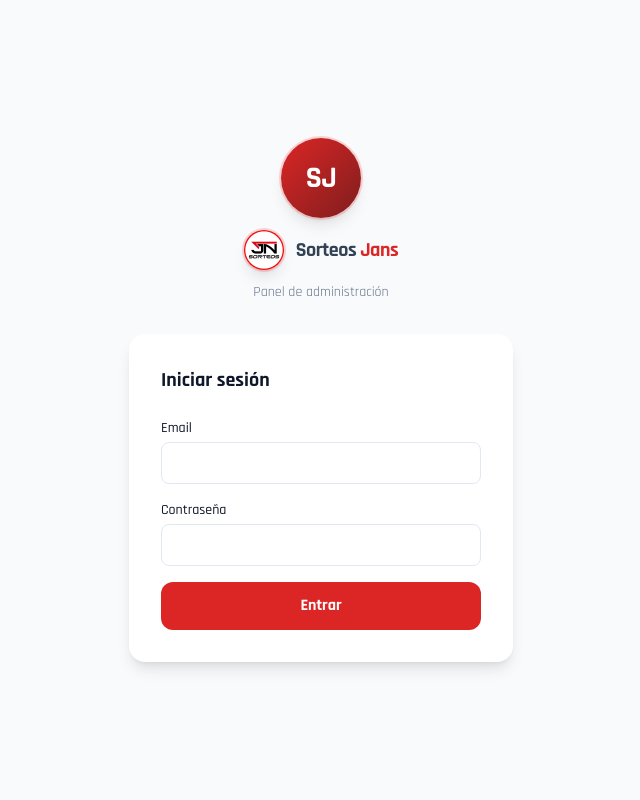
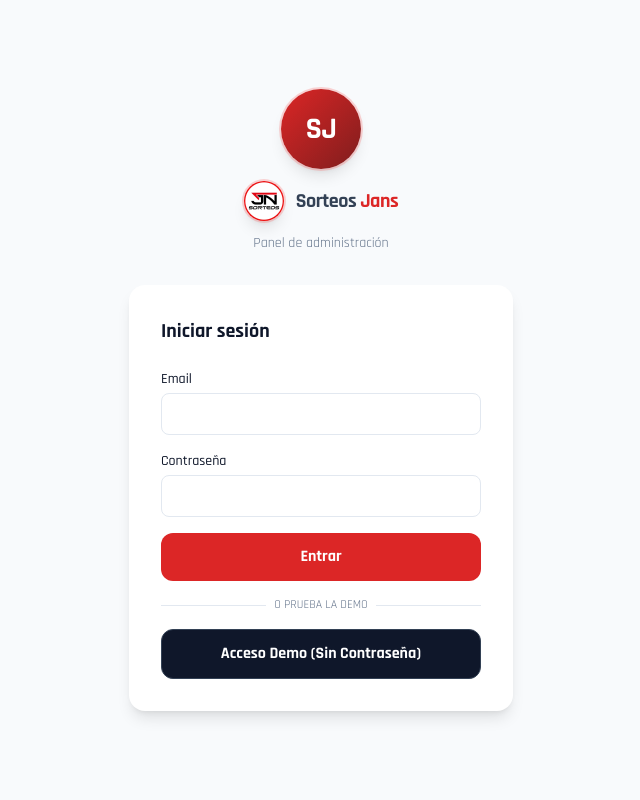
Before and after one commit to INNIT4/ibani, a Next.js app in the folder dist-demo-rifas/: page /admin/login in a window 1280 px wide. Shown: the top 800 px of the page, without its empty margins (319-959 px from the left). Built offline with nearby package versions, Linux system fonts and the light colour scheme; no server answers.

Commit message:
feat: enable admin access in demo mode by bypassing auth

```diff
--- a/dist-demo-rifas/app/admin/login/page.tsx
+++ b/dist-demo-rifas/app/admin/login/page.tsx
@@ -76,6 +76,23 @@
             >
               {loading ? "Iniciando sesión..." : "Entrar"}
             </button>
+
+            <div className="relative my-6">
+              <div className="absolute inset-0 flex items-center">
+                <span className="w-full border-t border-slate-200 dark:border-slate-700"></span>
+              </div>
+              <div className="relative flex justify-center text-xs uppercase">
+                <span className="bg-white dark:bg-slate-800 px-2 text-slate-500">O prueba la demo</span>
+              </div>
+            </div>
+
+            <button
+              type="button"
+              onClick={() => router.push("/admin")}
+              className="w-full py-3 bg-slate-900 dark:bg-slate-700 hover:bg-black dark:hover:bg-slate-600 text-white font-bold rounded-xl transition-colors border border-slate-700"
+            >
+              Acceso Demo (Sin Contraseña)
+            </button>
           </form>
         </div>
       </div>
--- a/dist-demo-rifas/lib/firebase.ts
+++ b/dist-demo-rifas/lib/firebase.ts
@@ -3,10 +3,12 @@
 export const db = {} as any;
 export const auth = {
   onAuthStateChanged: (callback: any) => {
-    // Simulamos que no hay nadie logueado para la demo pública
-    callback(null);
+    // Simulamos un usuario admin logueado para la demo
+    callback({ uid: "demo-user", email: "admin@demo.com", displayName: "Admin Demo" });
     return () => {};
-  }
+  },
+  currentUser: { uid: "demo-user", email: "admin@demo.com", displayName: "Admin Demo" },
+  signOut: async () => {}
 } as any;
 const app = {} as any;
 export default app;
```
